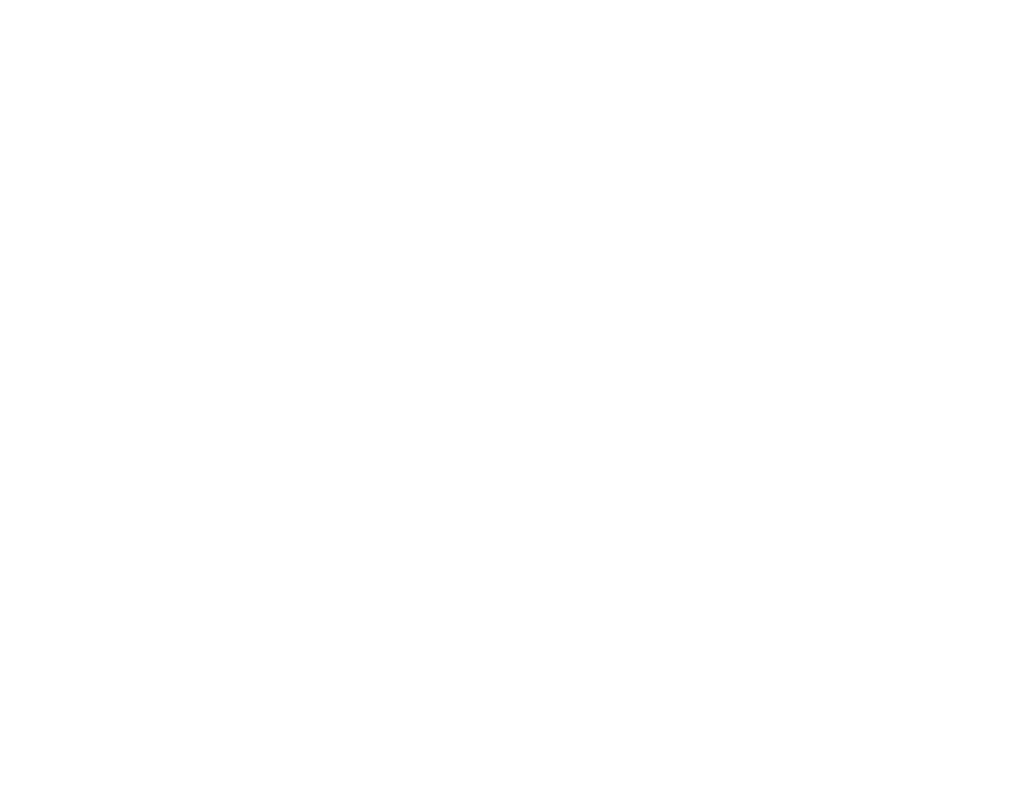
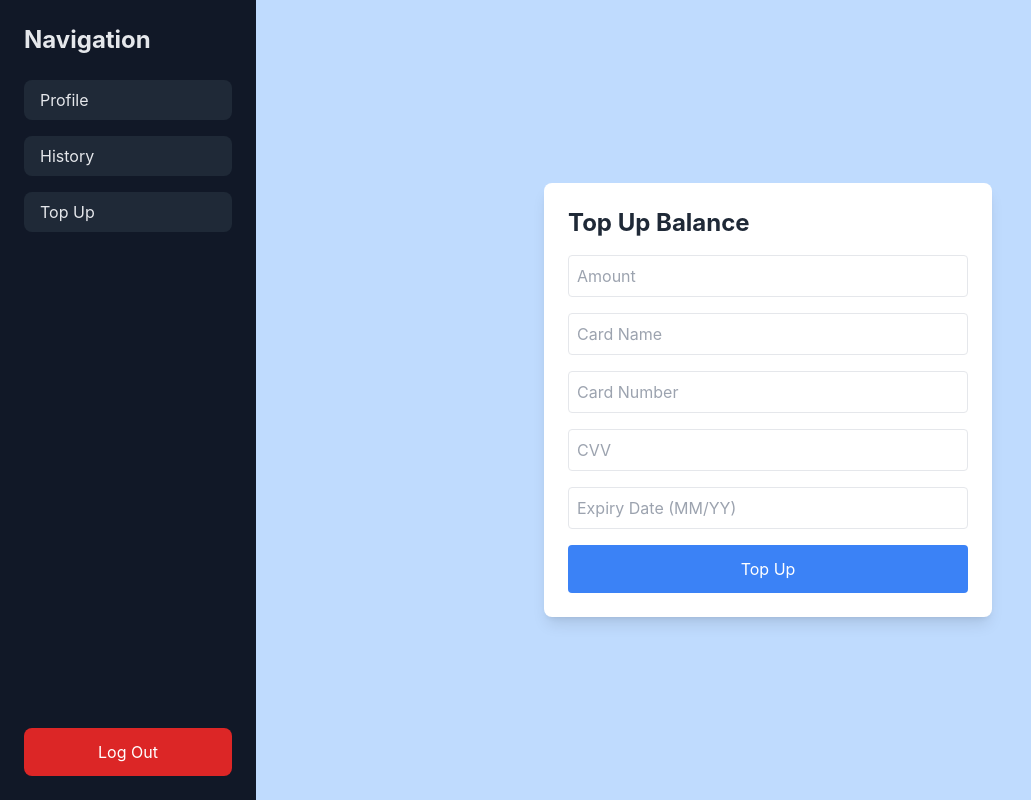
Before and after one commit to JavascriptAddict/CSC3104_Cloud_MRT, a React (Create React App) app in the folder SimplyScan/frontend/: page /topup in a window 1280 px wide. Before the commit this address had no page. Shown: the whole page, without its empty margins (0-1031 px from the left). Built offline with nearby package versions, Linux system fonts and the light colour scheme.

Commit message:
Top Up page

```diff
--- a/SimplyScan/frontend/src/App.js
+++ b/SimplyScan/frontend/src/App.js
@@ -31,6 +31,7 @@
 import HistoryPage from './pages/HistoryPage';
 import GantryPage from './pages/GantryPage';
 import SignUpPage from './pages/SignUpPage';
+import TopUpPage from './pages/TopUpPage';
 
 function App() {
   return (
@@ -41,6 +42,7 @@
         <Route path="/history" element={<HistoryPage />} />
         <Route path="/gantry" element={<GantryPage />} />  {/* New Gantry Page Route */}
         <Route path="/signup" element={<SignUpPage />} />
+        <Route path="/topup" element={<TopUpPage />} />
       </Routes>
     </Router>
   );
--- a/SimplyScan/frontend/src/components/Sidebar.js
+++ b/SimplyScan/frontend/src/components/Sidebar.js
@@ -31,6 +31,14 @@
               History
             </Link>
           </li>
+          <li>
+            <Link
+              to="/topup"
+              className="block py-2 px-4 rounded-lg text-gray-200 bg-gray-800 hover:bg-gray-700 transition duration-300"
+            >
+              Top Up
+            </Link>
+          </li>
         </ul>
       </div>
 
--- /dev/null
+++ b/SimplyScan/frontend/src/pages/TopUpPage.js
@@ -0,0 +1,90 @@
+import React, { useState } from 'react';
+import { topUpBalance } from '../services/api';
+import Sidebar from '../components/Sidebar';
+
+function TopUpPage() {
+  const [amount, setAmount] = useState('');
+  const [cardName, setCardName] = useState('');
+  const [cardNumber, setCardNumber] = useState('');
+  const [cvv, setCvv] = useState('');
+  const [expiryDate, setExpiryDate] = useState(''); // Combined field for month/year
+  const [message, setMessage] = useState('');
+
+  const handleTopUp = async () => {
+    try {
+      const [expiryMonth, expiryYear] = expiryDate.split('/'); // Split the MM/YY format
+      const response = await topUpBalance({
+        amount,
+        cardName,
+        cardNumber,
+        cvv,
+        expiryMonth,
+        expiryYear,
+      });
+      setMessage(response.data.message);
+    } catch (error) {
+      setMessage('Error: Unable to top up balance.');
+    }
+  };
+
+  return (
+    <div className="flex">
+      {/* Sidebar */}
+      <Sidebar />
+
+      {/* Main Content */}
+      <div className="ml-64 p-8 w-full bg-blue-200 min-h-screen flex justify-center items-center">
+        <div className="bg-white p-6 rounded-lg shadow-lg w-full max-w-md">
+          <h2 className="text-2xl font-bold mb-4 text-gray-800">Top Up Balance</h2>
+
+          <input
+            type="number"
+            placeholder="Amount"
+            value={amount}
+            onChange={(e) => setAmount(e.target.value)}
+            className="w-full mb-4 p-2 border rounded"
+          />
+          <input
+            type="text"
+            placeholder="Card Name"
+            value={cardName}
+            onChange={(e) => setCardName(e.target.value)}
+            className="w-full mb-4 p-2 border rounded"
+          />
+          <input
+            type="text"
+            placeholder="Card Number"
+            value={cardNumber}
+            onChange={(e) => setCardNumber(e.target.value)}
+            className="w-full mb-4 p-2 border rounded"
+          />
+          <input
+            type="text"
+            placeholder="CVV"
+            value={cvv}
+            onChange={(e) => setCvv(e.target.value)}
+            className="w-full mb-4 p-2 border rounded"
+          />
+          <input
+            type="text"
+            placeholder="Expiry Date (MM/YY)"
+            value={expiryDate}
+            onChange={(e) => setExpiryDate(e.target.value)}
+            className="w-full mb-4 p-2 border rounded"
+          />
+
+          <button
+            onClick={handleTopUp}
+            className="w-full bg-blue-500 text-white p-3 rounded"
+          >
+            Top Up
+          </button>
+
+          {message && <p className="mt-4 text-center">{message}</p>}
+        </div>
+      </div>
+    </div>
+  );
+}
+
+export default TopUpPage;
--- a/SimplyScan/frontend/src/services/api.js
+++ b/SimplyScan/frontend/src/services/api.js
@@ -17,3 +17,7 @@
 export const fetchHistory = () => {
   return axios.get(`${API_URL}/history`);
 };
+
+export const topUpBalance = (data) => {
+  return axios.post(`${API_URL}/accounts/topup`, data);
+};
```
